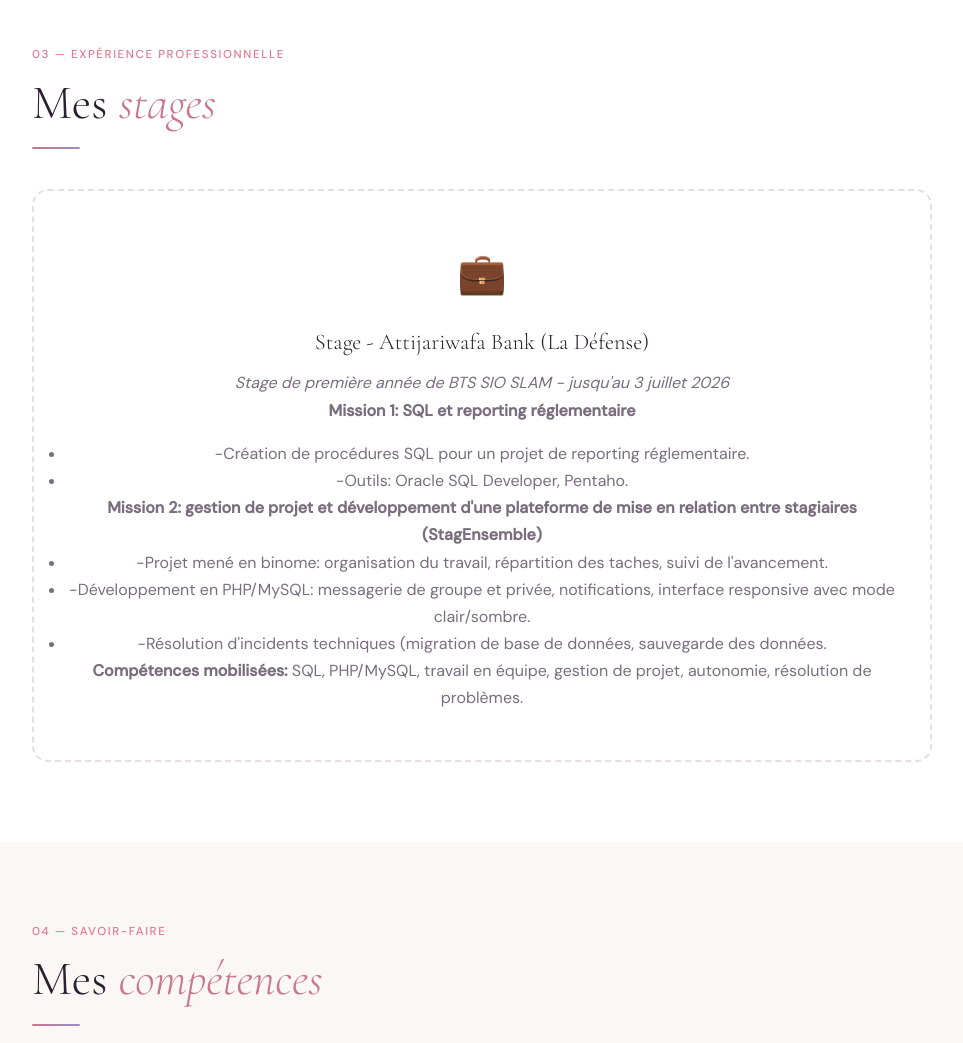
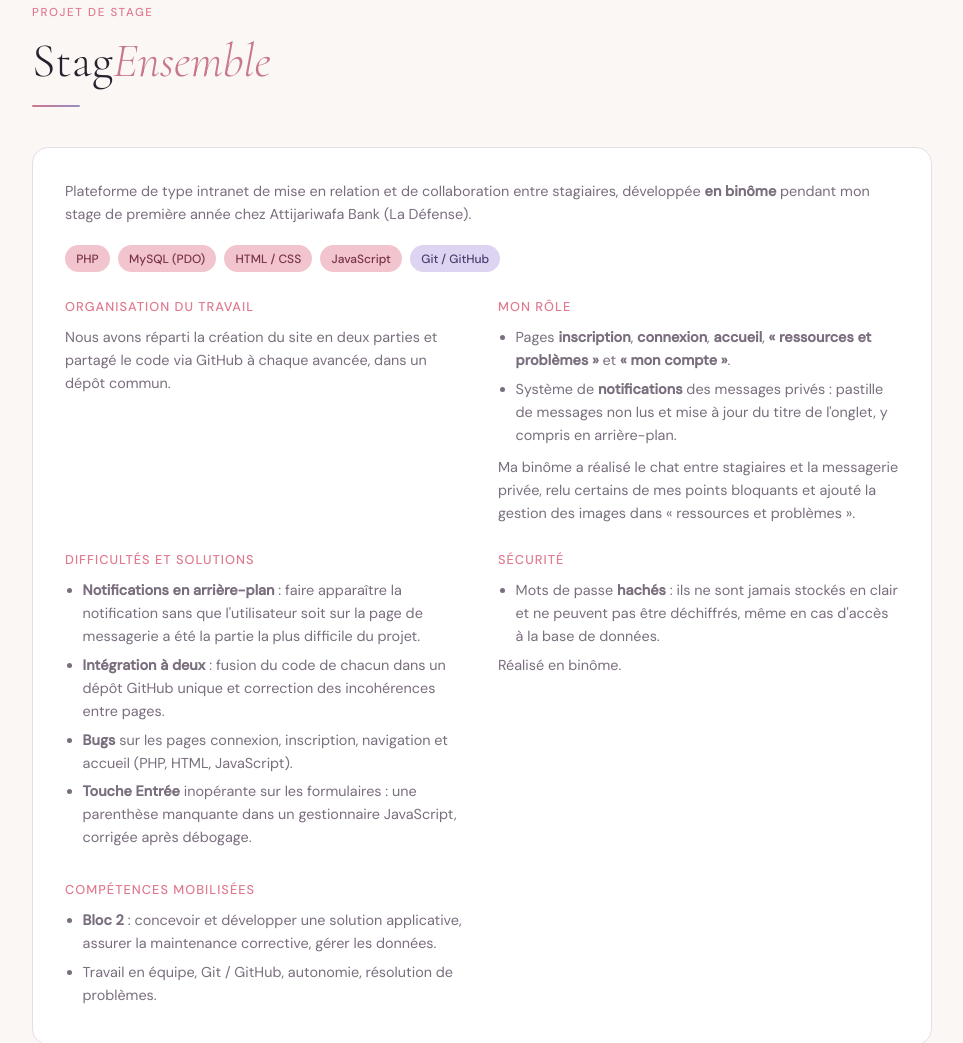
Before and after one commit to mimi-creations/portofolio, a plain HTML site: page index.html in a window 1280 px wide. Shown: the part 2914-3957 px from the top of the page, without its empty margins (158-1121 px from the left). Drawn offline with nearby package versions, Linux system fonts and the light colour scheme.

Commit message:
Enhance project and internship sections in index.html
Updated the project section with details about StagEnsemble, including project description, technologies used, and challenges faced. Enhanced the stages section with structured information about the internship at Attijariwafa Bank.

```diff
--- a/index.html
+++ b/index.html
@@ -232,6 +232,21 @@
       margin-bottom: .5rem;
     }
 
+    /* ─── FICHE STAGENSEMBLE ─── */
+    #stagensemble { background: var(--cream); }
+    .fiche { background: var(--white); border: 1px solid var(--border); border-radius: 16px; padding: 2rem; }
+    .fiche-grid { display: grid; grid-template-columns: repeat(auto-fit, minmax(280px, 1fr)); gap: 1.5rem 2rem; margin-top: 1.5rem; }
+    .fiche h3 { font-size: .8rem; font-weight: 500; letter-spacing: .08em; text-transform: uppercase; color: var(--accent); margin-bottom: .5rem; }
+    .fiche p, .fiche li { font-size: .9rem; color: var(--muted); line-height: 1.6; }
+    .fiche ul { padding-left: 1.1rem; }
+    .fiche li { margin-bottom: .35rem; }
+    .fiche .project-tags { margin: 1rem 0 0; }
+    .stage-card { border: 1px solid var(--border); border-radius: 16px; padding: 2rem; background: var(--white); }
+    .stage-card h3 { font-family: 'Cormorant Garamond', serif; font-size: 1.5rem; font-weight: 400; color: var(--text); margin-bottom: .3rem; }
+    .stage-card h4 { font-size: .95rem; font-weight: 500; margin: 1.2rem 0 .4rem; }
+    .stage-card ul { padding-left: 1.1rem; }
+    .stage-card li { font-size: .88rem; color: var(--muted); margin-bottom: .3rem; }
+
     /* ─── COMPETENCES ─── */
     #competences { background: var(--cream); }
     .skills-grid {
@@ -456,6 +471,23 @@
     <div class="projects-grid">
 
   <div class="project-card">
+    <div class="project-img">💬</div>
+    <div class="project-body">
+      <div class="project-title">StagEnsemble — Plateforme entre stagiaires</div>
+      <div class="project-desc">Plateforme de type intranet de mise en relation et de collaboration entre stagiaires, développée en binôme pendant mon stage chez Attijariwafa Bank.</div>
+      <div class="project-tags">
+        <span class="tag rose">PHP / MySQL</span>
+        <span class="tag rose">JavaScript</span>
+        <span class="tag">Projet de stage</span>
+        <span class="tag">Travail en équipe</span>
+      </div>
+      <div style="margin-top:1rem;">
+        <a href="#stagensemble" style="font-size:.8rem;color:var(--accent);font-weight:500;">Voir la fiche détaillée →</a>
+      </div>
+    </div>
+  </div>
+
+  <div class="project-card">
     <div class="project-img" style="background:none;padding:0;">
       <img src="driveeasy.png" alt="DriveEasy" style="width:100%;height:140px;object-fit:cover;">
     </div>
@@ -471,6 +503,7 @@
         <a href="http://driveeazy.infinityfreeapp.com/" target="_blank" style="font-size:.8rem;color:var(--accent);font-weight:500;">Voir le site →</a>
         <a href="https://github.com/mimi-creations/driveeasy" target="_blank" style="font-size:.8rem;color:var(--accent);font-weight:500;">Voir le code →</a>
       </div>
+    </div>
   </div>
 
   <div class="project-card">
@@ -503,10 +536,62 @@
     </div>
   </div>
 </div>
+  </div>
+</section>
+
+<!-- ═══ STAGES ═══ -->
+<section id="stagensemble">
+  <div class="container fade-in">
+    <p class="section-label">Projet de stage</p>
+    <h2 class="section-title">Stag<em>Ensemble</em></h2>
+    <div class="divider"></div>
+    <div class="fiche">
+      <p>Plateforme de type intranet de mise en relation et de collaboration entre stagiaires, développée <b>en binôme</b> pendant mon stage de première année chez Attijariwafa Bank (La Défense).</p>
+      <div class="project-tags">
+        <span class="tag rose">PHP</span>
+        <span class="tag rose">MySQL (PDO)</span>
+        <span class="tag rose">HTML / CSS</span>
+        <span class="tag rose">JavaScript</span>
+        <span class="tag">Git / GitHub</span>
+      </div>
+      <div class="fiche-grid">
+        <div>
+          <h3>Organisation du travail</h3>
+          <p>Nous avons réparti la création du site en deux parties et partagé le code via GitHub à chaque avancée, dans un dépôt commun.</p>
+        </div>
+        <div>
+          <h3>Mon rôle</h3>
+          <ul>
+            <li>Pages <b>inscription</b>, <b>connexion</b>, <b>accueil</b>, <b>« ressources et problèmes »</b> et <b>« mon compte »</b>.</li>
+            <li>Système de <b>notifications</b> des messages privés : pastille de messages non lus et mise à jour du titre de l'onglet, y compris en arrière-plan.</li>
+          </ul>
+          <p style="margin-top:.6rem">Ma binôme a réalisé le chat entre stagiaires et la messagerie privée, relu certains de mes points bloquants et ajouté la gestion des images dans « ressources et problèmes ».</p>
+        </div>
+        <div>
+          <h3>Difficultés et solutions</h3>
+          <ul>
+            <li><b>Notifications en arrière-plan</b> : faire apparaître la notification sans que l'utilisateur soit sur la page de messagerie a été la partie la plus difficile du projet.</li>
+            <li><b>Intégration à deux</b> : fusion du code de chacun dans un dépôt GitHub unique et correction des incohérences entre pages.</li>
+            <li><b>Bugs</b> sur les pages connexion, inscription, navigation et accueil (PHP, HTML, JavaScript).</li>
+            <li><b>Touche Entrée</b> inopérante sur les formulaires : une parenthèse manquante dans un gestionnaire JavaScript, corrigée après débogage.</li>
+          </ul>
+        </div>
+        <div>
+          <h3>Sécurité</h3>
+          <ul>
+            <li>Mots de passe <b>hachés</b> : ils ne sont jamais stockés en clair et ne peuvent pas être déchiffrés, même en cas d'accès à la base de données.</li>
+          </ul>
+          <p>Réalisé en binôme.</p>
+        </div>
+        <div>
+          <h3>Compétences mobilisées</h3>
+          <ul>
+            <li><b>Bloc 2</b> : concevoir et développer une solution applicative, assurer la maintenance corrective, gérer les données.</li>
+            <li>Travail en équipe, Git / GitHub, autonomie, résolution de problèmes.</li>
+          </ul>
+        </div>
+      </div>
     </div>
-    <p style="margin-top:1.5rem; font-size:.85rem; color:var(--muted); font-style:italic; text-align:center">
-      💡 Cette section sera enrichie au fur et à mesure de tes projets scolaires et personnels.
-    </p>
   </div>
 </section>
 
@@ -516,26 +601,25 @@
     <p class="section-label">03 — Expérience professionnelle</p>
     <h2 class="section-title">Mes <em>stages</em></h2>
     <div class="divider"></div>
-    <div class="stage-placeholder">
-      <div class="icon">💼</div>
-      <h3>Stage - Attijariwafa Bank (La Défense)</h3>
-      <p>
-        <i> Stage de première année de BTS SIO SLAM - jusqu'au 3 juillet 2026</i> <br>
-        <b>Mission 1: SQL et reporting réglementaire</b> <br>
-      </p>
-      <p style="font-size:.82rem; color:var(--muted); margin-top:1rem; font-style:italic">
-        <ul>
-          <li>-Création de procédures SQL pour un projet de reporting réglementaire.</li>
-          <li>-Outils: Oracle SQL Developer, Pentaho.</li>
-        </ul>
-        <b>Mission 2: gestion de projet et développement d'une plateforme de mise en relation entre stagiaires (StagEnsemble)</b>
-        <ul>
-          <li>-Projet mené en binome: organisation du travail, répartition des taches, suivi de l'avancement.</li>
-          <li>-Développement en PHP/MySQL: messagerie de groupe et privée, notifications, interface responsive avec mode clair/sombre.</li>
-          <li>-Résolution d'incidents techniques (migration de base de données, sauvegarde des données.</li>
-        </ul>
-      <b> Compétences mobilisées:</b> SQL, PHP/MySQL, travail en équipe, gestion de projet, autonomie, résolution de problèmes.
-      </p>
+    <div class="stage-card">
+      <h3>Stage — Attijariwafa Bank (La Défense)</h3>
+      <p style="font-size:.88rem;color:var(--muted);font-style:italic;">Stage de première année de BTS SIO SLAM, jusqu'au 3 juillet 2026</p>
+
+      <h4>Mission 1 : SQL et reporting réglementaire</h4>
+      <ul>
+        <li>Création de procédures SQL pour un projet de reporting réglementaire.</li>
+        <li>Outils : Oracle SQL Developer, Pentaho.</li>
+      </ul>
+
+      <h4>Mission 2 : gestion de projet et développement de StagEnsemble</h4>
+      <ul>
+        <li>Projet mené en binôme : organisation du travail, répartition des tâches, suivi de l'avancement.</li>
+        <li>Développement en PHP/MySQL des pages d'authentification, de l'accueil, de « ressources et problèmes », de « mon compte » et des notifications. <a href="#stagensemble" style="color:var(--accent);font-weight:500;">Voir la fiche du projet →</a></li>
+        <li>Résolution d'incidents techniques (migration de la base de données, sauvegarde des données).</li>
+      </ul>
+
+      <h4>Compétences mobilisées</h4>
+      <p style="font-size:.88rem;color:var(--muted);">SQL, PHP/MySQL, travail en équipe, gestion de projet, autonomie, résolution de problèmes.</p>
     </div>
   </div>
 </section>
```
